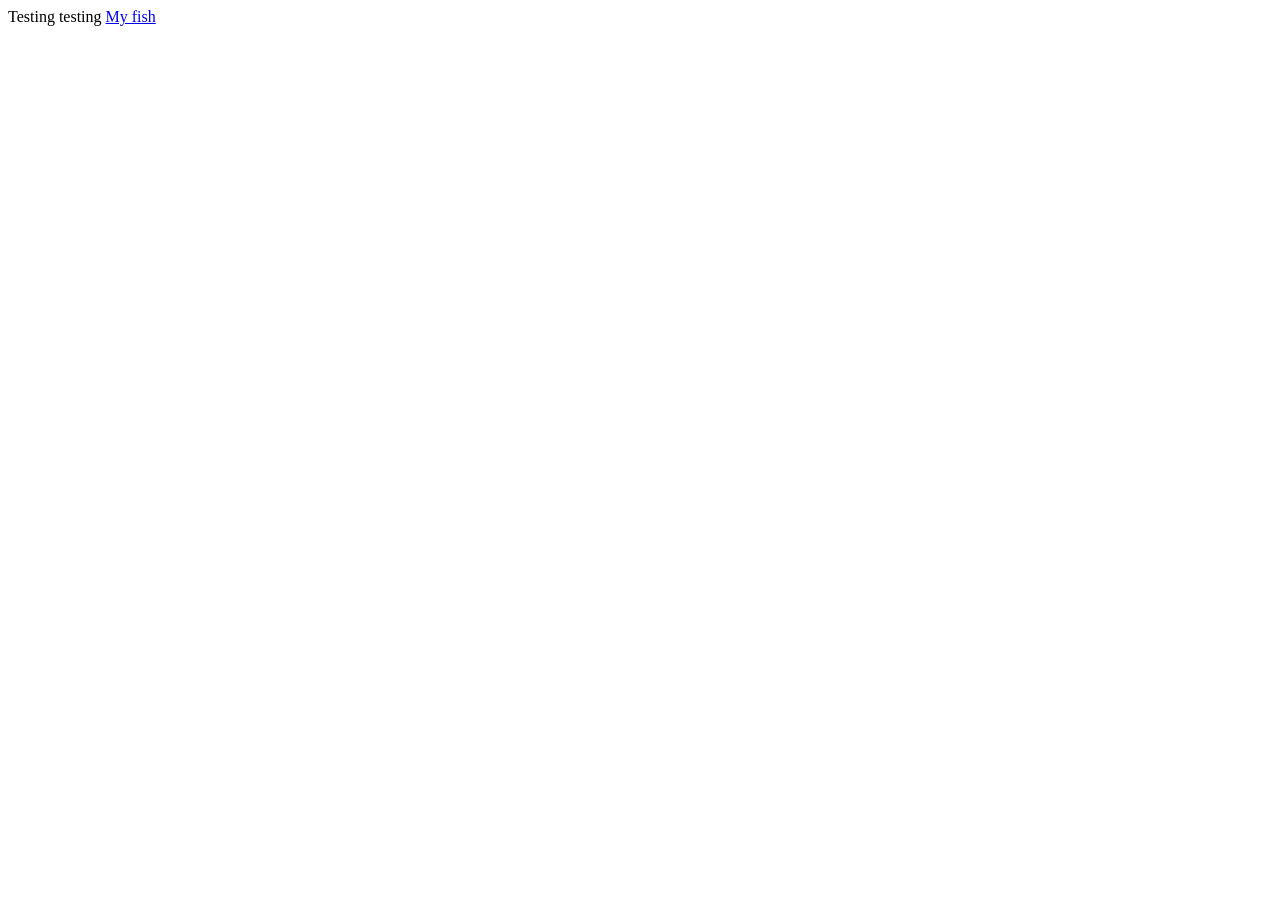
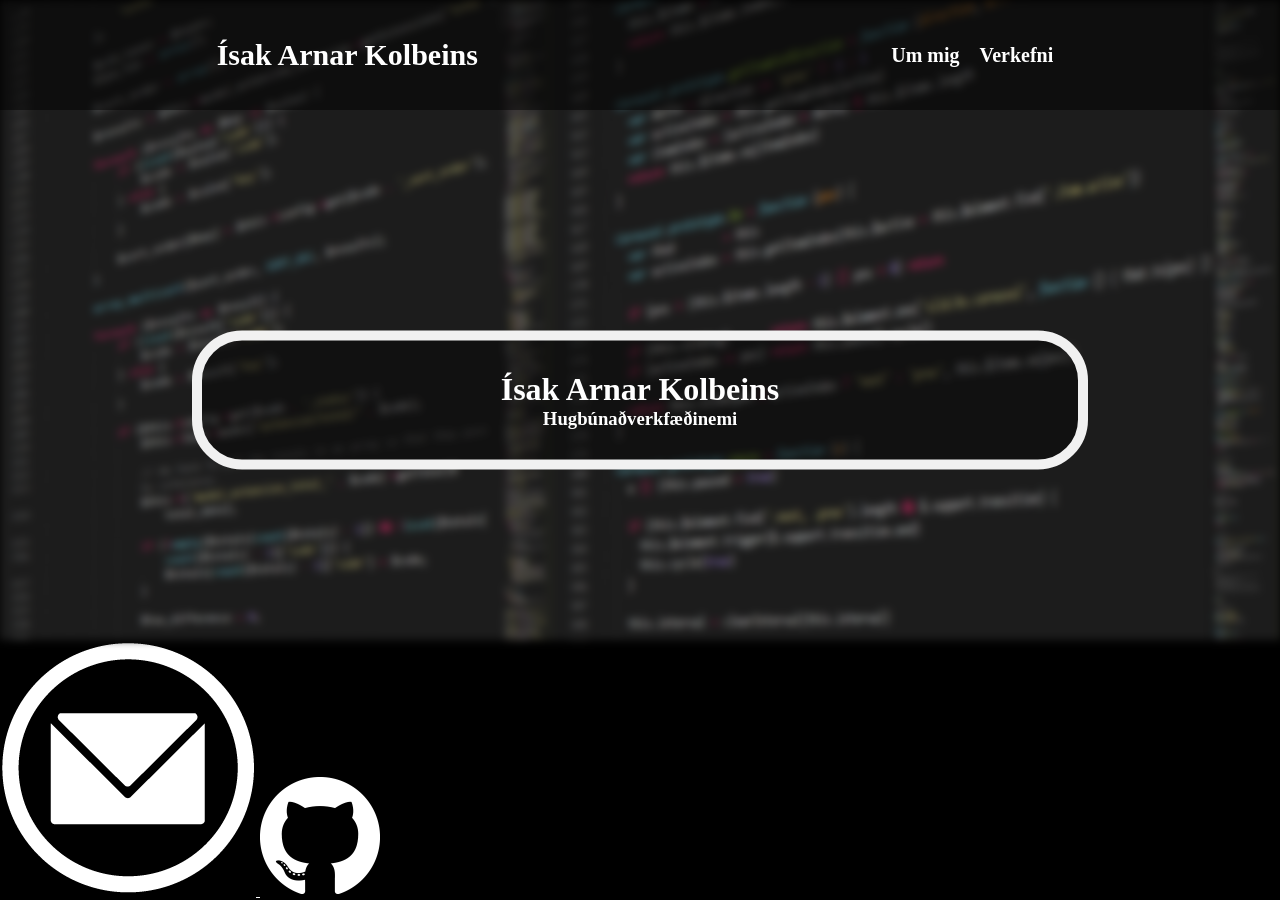
Before and after one commit to isakkolbeins/isakkolbeins.github.io, a website: page index.html in a window 1280 px wide. Before the commit the page ends 800 px from the top, so only its background shows below. Drawn offline with Linux system fonts and the light colour scheme.

Commit message:
basic start, smá þema pælingar

```diff
--- a/index.html
+++ b/index.html
@@ -2,10 +2,50 @@
 <html>
   <head>
     <meta charset="utf-8">
-    <title>Test</title>
+    <link rel="stylesheet" type="text/css" href="styles.css">
+    <title>Ísak Arnar Kolbeins</title>
   </head>
-  <body>
-    Testing testing
-    <a href="/Fish/Angel/fish.html">My fish</a>
-  </body>
+
+    <nav class="navbar">
+        <div class="navLink">
+          <a href="kolbeins.tk">
+            <h1>Ísak Arnar Kolbeins</h1>
+          </a>
+        </div>
+        <div class="navLinksRight">
+          <div class="navLink">
+            <a href="/about">
+              Um mig
+            </a>
+          </div>
+          <div class="navLink">
+            <a href="/work">
+              Verkefni
+            </a>
+          </div>
+        </div>
+        </div>
+      </nav>
+      <body>
+
+      <main class="mainHome">
+<!--         <img src="/img/home.jpg" alt="codingBackground">
+ -->
+
+      </main>
+      <div class="mainInfo">
+          <h1>Ísak Arnar Kolbeins</h1>
+          <h3>Hugbúnaðverkfæðinemi</h3>
+    </div>
+    </body>
+
+      <footer>
+          <a href="mailto:isakkolbeins@gmail.com">
+            <img src="img/email.png" alt="">
+          </a>
+          <a href="https://github.com/isakkolbeins">
+            <img src="img/github.png" alt="">
+          </a>
+      </footer>
+
 </html>
--- /dev/null
+++ b/styles.css
@@ -0,0 +1,65 @@
+* {
+  -moz-box-sizing: border-box;
+       box-sizing: border-box;
+  margin: 0;
+  color: white;
+}
+
+html, body {
+  height: 100%;
+  width: 100%;
+  background-color: rgb(0,0,0);
+
+}
+
+.navbar {
+  display: flex;
+  flex-direction: row;
+  justify-content: space-around;
+  align-items: center;
+  padding: 15px;
+  width: 100%;
+  font-size: 20px;
+  position: fixed;
+  z-index: 1;
+  background-color: rgba(0,0,0, 0.5);
+  font-weight: bold;
+}
+
+.navLinksRight {
+  display: flex;
+  flex-direction: row;
+  justify-content: flex-end;
+}
+
+.navLink a {
+  padding: 10px;
+  text-decoration: none;
+  height: 100%;
+}
+
+main {
+  background: url(img/home.jpg) no-repeat center center;
+  background-attachment: fixed;
+  background-size: cover;
+  width: 100%;
+  height: 80%;
+  overflow: hidden;
+  filter: blur(4px);
+  -webkit-filter: blur(4px);
+}
+
+.mainInfo {
+  background-color: rgb(0,0,0);
+  background-color: rgba(0,0,0, 0.4);
+  font-weight: bold;
+  border: 10px solid #f1f1f1;
+  position: absolute;
+  top: 50%;
+  left: 50%;
+  transform: translate(-50%, -50%);
+  width: 70%;
+  padding: 30px;
+  text-align: center;
+  border-radius: 50px;
+}
```
Also changed, not shown: package.json (added, +15 -0 lines), img/email.png (added), img/github.png (added), img/home.jpg (added), 2 other files.
